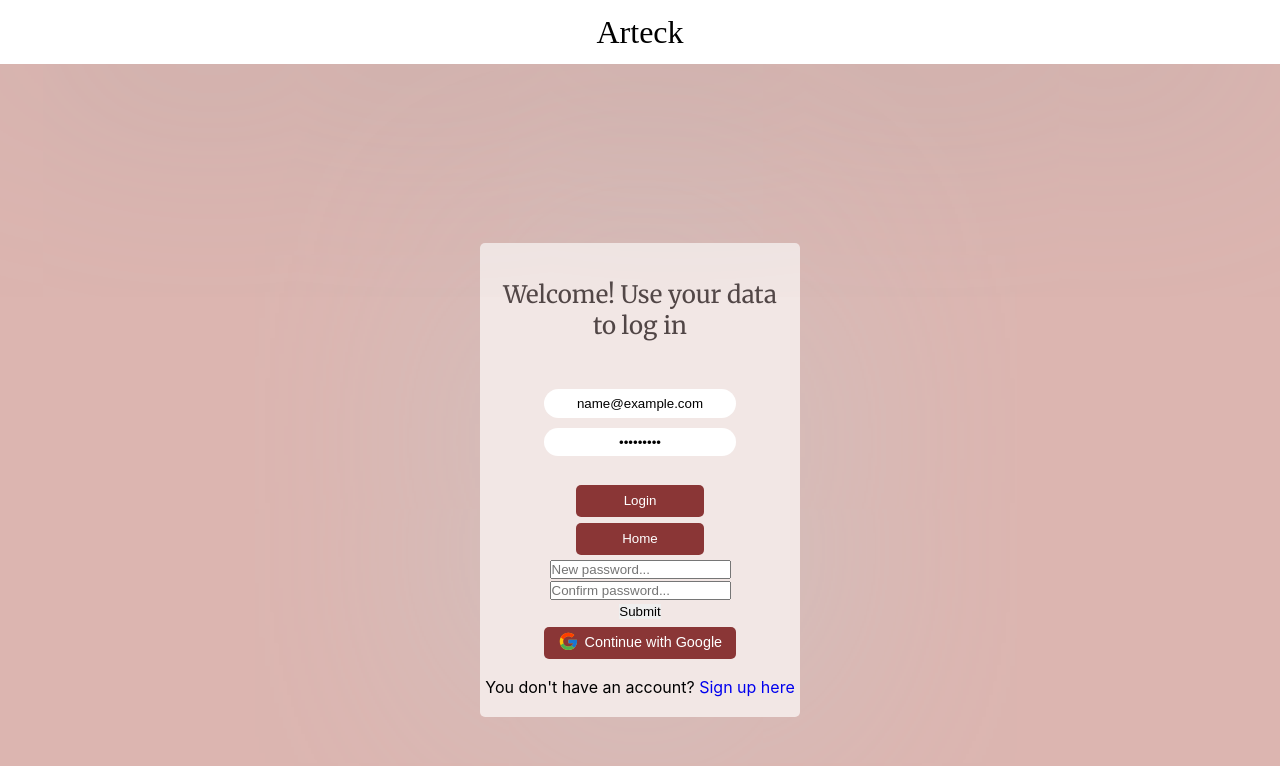
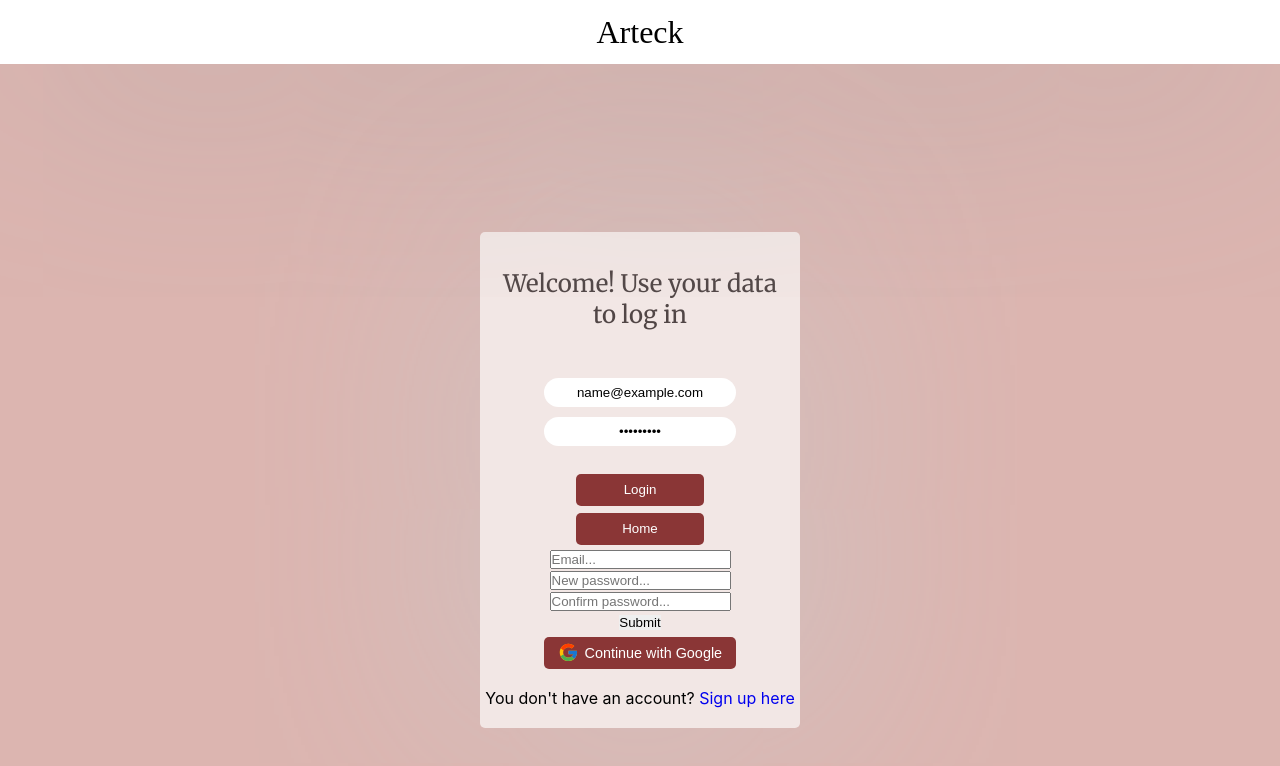
Before and after one commit to danidieep/PF-HENRY, a React (Create React App) app in the folder client/: page /LocalLogin in a window 1280 px wide. Both pictures are taken after typing "name@example.com", "Sample123" into the empty fields and a click on the button "Forgot your password?". Shown: the top 766 px of the page. Built offline with nearby package versions, Linux system fonts and the light colour scheme; no server answers; a web font is replaced by a local one.

Commit message:
Reset pass y mala mía

```diff
--- a/client/src/actions/index.js
+++ b/client/src/actions/index.js
@@ -410,3 +410,9 @@ export async function postArtists(payload, role) {
   });
   return json;
 }
+
+export async function resetPassword (payload) {
+  await axios.put('users/update/resetpass', {
+    payload
+  })
+}
--- a/client/src/components/Profile.jsx
+++ b/client/src/components/Profile.jsx
@@ -46,6 +46,7 @@ export default function Profile() {
     email: "",
     password: "",
     id: user[0].id,
+    image:''
   });
 
   function handleChange(e) {
--- a/client/src/components/ResetPassword.jsx
+++ b/client/src/components/ResetPassword.jsx
@@ -1,9 +1,11 @@
 import React, { useState } from "react";
+import { resetPassword } from "../actions";
 import styles from "./ModulesCss/LogIn.module.css";
 
 export default function ResetPassword() {
   const [open, setOpen] = useState(false);
   const [input, setInput] = useState({
+    email: "",
     password: "",
     confirm_password: "",
   });
@@ -21,14 +23,15 @@ export default function ResetPassword() {
 
   function handleSubmit(e) {
     e.preventDefault();
-    // LogLocal(input)
+    resetPassword(input)
     setInput({
+      email: "",
       password: "",
       confirm_password: "",
     });
     setTimeout(() => {
-        setOpen(!open);
-      }, 1000);
+      setOpen(!open);
+    }, 1000);
   }
 
   return (
@@ -40,6 +43,17 @@ export default function ResetPassword() {
       ) : (
         <div>
           <form>
+            <div>
+              <input
+                name="email"
+                value={input.email}
+                autoComplete="off"
+                placeholder="Email..."
+                onChange={(e) => {
+                  handleChange(e);
+                }}
+              />
+            </div>
             <div>
               <input
                 name="password"
```
Also changed, not shown: 1 other file (tests, documents, lock files or other folders).
